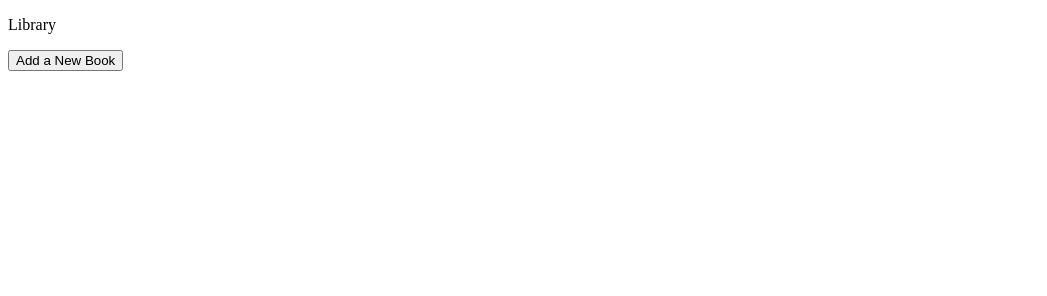
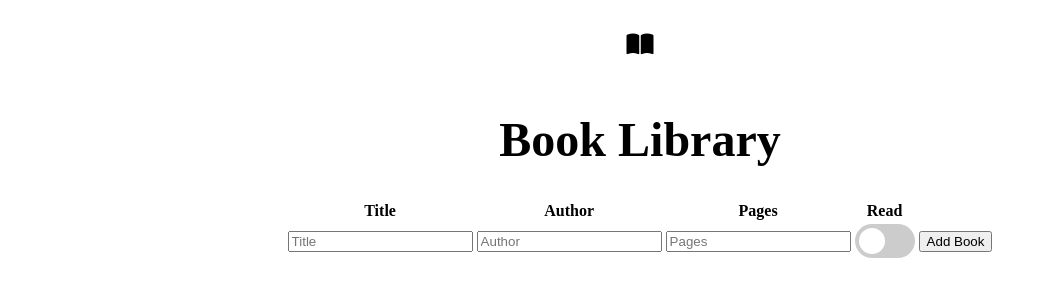
Before and after one commit to J-PCode/Book-Library, a plain HTML site: page index.html in a window 1280 px wide. Shown: the whole page, without its empty margins (0-1047 px from the left). Drawn offline with Linux system fonts and the light colour scheme.

Commit message:
Added table and add book form in it. wanted to get slider to show if book read or not, copied css from w3schools. added flex to page to center everything.

```diff
--- a/index.html
+++ b/index.html
@@ -5,23 +5,60 @@
     <meta http-equiv="X-UA-Compatible" content="IE=edge">
     <meta name="viewport" content="width=device-width, initial-scale=1.0">
     <link rel="stylesheet" href="style.css">
+    <script src="https://kit.fontawesome.com/e600e8de76.js" crossorigin="anonymous"></script>
     <title>Book Library Webapp</title>
 </head>
 <body>
+<div class="container">
     <div class="header">
-        <div class="logo">
-            <p>Library</p>
+        <div class="logo"><p class="fas fa-book-open"></p>
+            <h1>Book Library</h1>
         </div>
     </div>
     <div class="main">
-        <div class="table">
 
-        </div>
-        <button type="button">Add a New Book</button>
+        <table class="table">
+        <thead>
+            <tr>
+                <th>Title</th>
+                <th>Author</th>
+                <th>Pages</th>
+                <th>Read</th>
+            </tr>
+        </thead>
+            <form id="book-form">
+            <tr>
+                <td>
+                    <div class="form-group">
+                    <input type="text" id="title" placeholder="Title" class="form-control">
+                    </div>
+                </td>
+                <td>
+                    <div class="form-group">
+                        <input type="text" id="author" placeholder="Author"class="form-control">
+                    </div>
+                </td>
+                <td>
+                    <div class="form-group">
+                        <input type="text" id="pages" placeholder="Pages" class="form-control">
+                    </div>
+                </td>
+                <td>
+                    <label class="switch">
+                        <input type="checkbox"></input>
+                        <span class="slider round"></span>
+                    </label>
+                </td>
+                <td>
+                    <input type="submit" value="Add Book" class="btn">
+                </td>
+            </tr>
+            </form>
     </div>
     <div class="footer">
 
     </div>
+</div>
     <script src="script.js"></script>
 </body>
 </html>
--- a/style.css
+++ b/style.css
@@ -0,0 +1,75 @@
+/* styling */
+.container{
+    display:flex;
+    flex-direction: column;
+    justify-content: center;
+    align-items: center;
+}
+.logo{
+    display:flex;
+    flex-direction: column;
+    align-items: center;
+    font-size: 24px;
+}
+
+/** switch styling */
+.switch {
+  position: relative;
+  display: inline-block;
+  width: 60px;
+  height: 34px;
+}
+/* Hide default HTML checkbox */
+.switch input {
+    opacity: 0;
+    width: 0;
+    height: 0;
+  }
+
+  /* The slider */
+  .slider {
+    position: absolute;
+    cursor: pointer;
+    top: 0;
+    left: 0;
+    right: 0;
+    bottom: 0;
+    background-color: #ccc;
+    -webkit-transition: .4s;
+    transition: .4s;
+  }
+
+  .slider:before {
+    position: absolute;
+    content: "";
+    height: 26px;
+    width: 26px;
+    left: 4px;
+    bottom: 4px;
+    background-color: white;
+    -webkit-transition: .4s;
+    transition: .4s;
+  }
+
+  input:checked + .slider {
+    background-color: #2196F3;
+  }
+
+  input:focus + .slider {
+    box-shadow: 0 0 1px #2196F3;
+  }
+
+  input:checked + .slider:before {
+    -webkit-transform: translateX(26px);
+    -ms-transform: translateX(26px);
+    transform: translateX(26px);
+  }
+
+  /* Rounded sliders */
+  .slider.round {
+    border-radius: 34px;
+  }
+
+  .slider.round:before {
+    border-radius: 50%;
+  }
```
